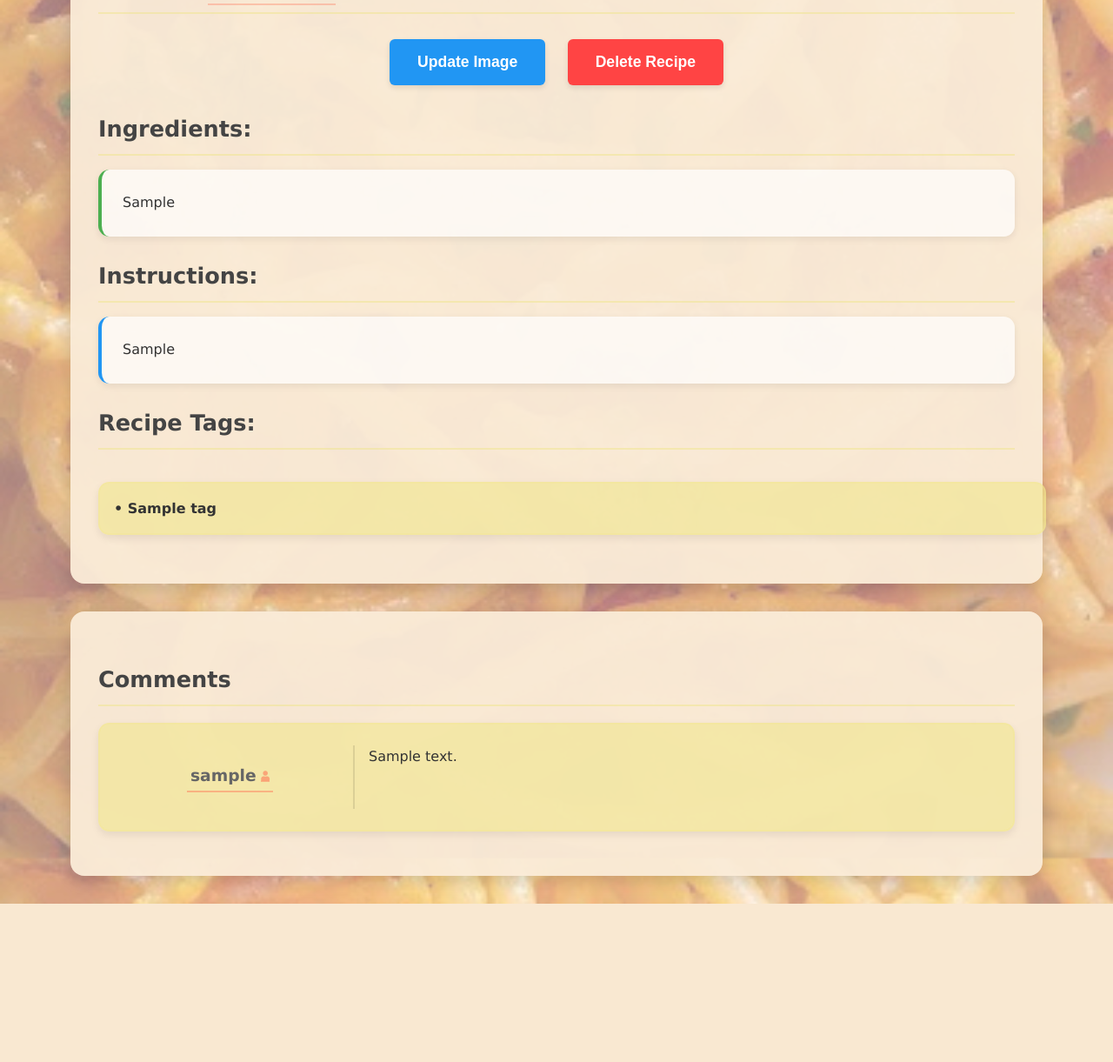
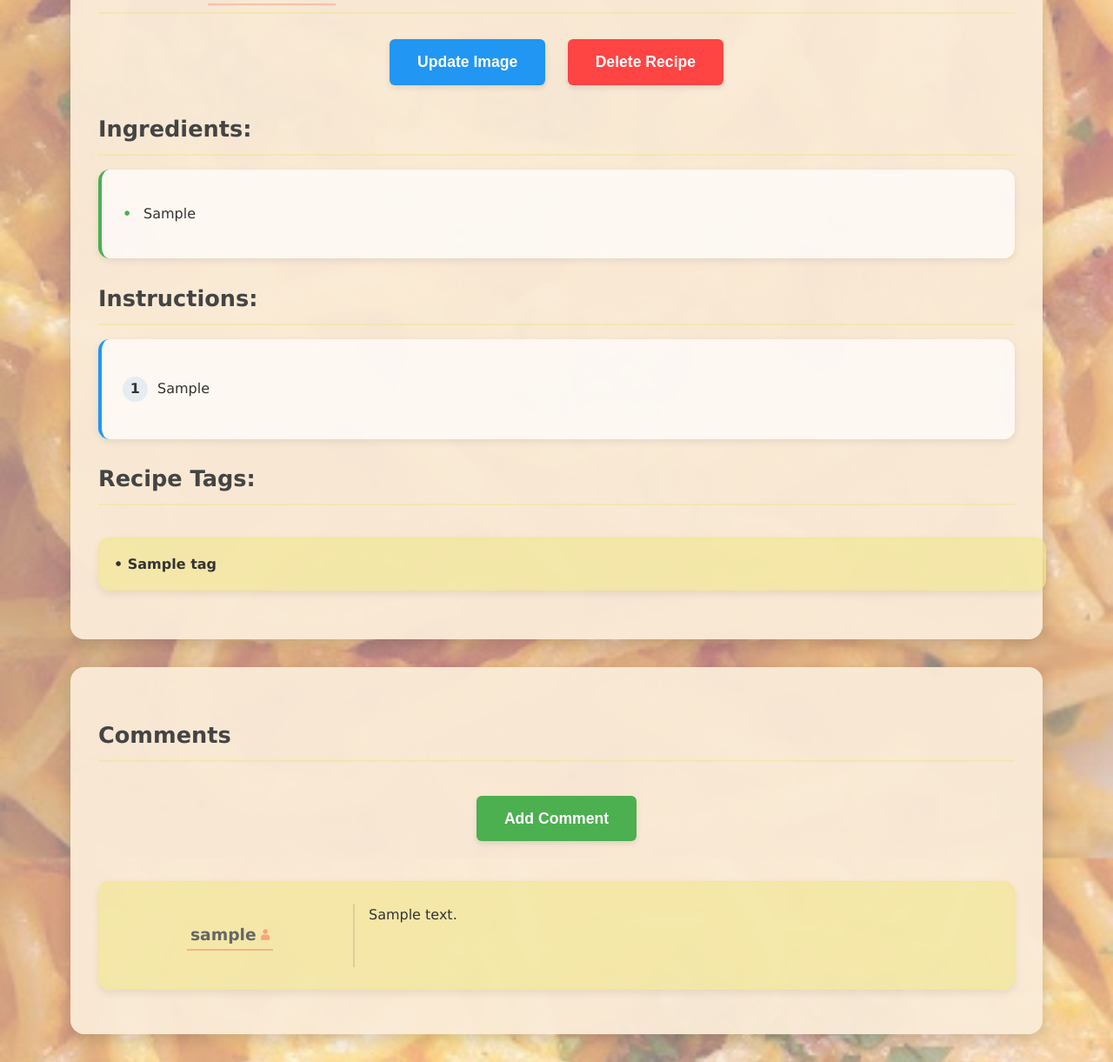
Before and after one commit to MySTerY1747/FlavorFolio, a Django app: page /recipe/1/ in a window 1280 px wide. Shown: the part 720-1941 px from the top of the page at 87% size. Before the commit the page ends 1759 px from the top, so only its background shows below. Run offline with Django 5.2, Linux system fonts and the light colour scheme; a user stored in the database is signed in; tables that the repository leaves empty hold one stand-in row (values such as "Sample post"); grey boxes marked "Sample" are stand-in pictures; some libraries are stand-ins or nearby versions.

Commit message:
add button on recipe page for authenticated users to create comment

```diff
--- a/flavorfolio/recipes/urls.py
+++ b/flavorfolio/recipes/urls.py
@@ -28,4 +28,5 @@
         views.update_recipe_image,
         name="update_recipe_image",
     ),
+    path("add_comment/<int:recipe_id>/", views.add_comment, name="add_comment"),
 ]
--- a/flavorfolio/recipes/views.py
+++ b/flavorfolio/recipes/views.py
@@ -253,3 +253,18 @@
             form.save()
 
     return redirect(reverse("recipes:recipe", args=[recipe_id]))
+
+
+@login_required
+def add_comment(request, recipe_id):
+    recipe = get_object_or_404(Recipe, id=recipe_id)
+
+    if request.method == "POST":
+        form = CommentForm(request.POST)
+        if form.is_valid():
+            comment = form.save(commit=False)
+            comment.user = request.user
+            comment.recipe = recipe
+            comment.save()
+
+    return redirect(reverse("recipes:recipe", args=[recipe_id]))
--- a/flavorfolio/static/stylesheets/recipe_styles.css
+++ b/flavorfolio/static/stylesheets/recipe_styles.css
@@ -467,3 +467,44 @@
     align-items: center;
     justify-content: center;
 }
+
+/* Comment Form Styles */
+.add-comment-button {
+    background-color: #4CAF50 !important;
+    color: white !important;
+    padding: 0.9em 1.8em;
+    font-size: 1.1rem;
+    border: none;
+    border-radius: 6px;
+    font-weight: 600;
+    cursor: pointer;
+    transition: all 0.2s ease;
+    box-shadow: 0 3px 6px rgba(0, 0, 0, 0.1);
+    margin: 1.5em 0;
+}
+
+.add-comment-button:hover {
+    background-color: #45a049 !important;
+    transform: translateY(-3px);
+    box-shadow: 0 5px 10px rgba(0, 0, 0, 0.15);
+}
+
+#comment-form {
+    margin: 1.5em 0;
+    background-color: rgba(255, 255, 255, 0.8);
+    padding: 1.5em;
+    border-radius: 0.8em;
+    box-shadow: 0 3px 8px rgba(0, 0, 0, 0.1);
+    animation: slideDown 0.3s ease-out;
+}
+
+.comment-form {
+    display: flex;
+    flex-direction: column;
+    gap: 1em;
+}
+
+.comment-action-buttons {
+    display: flex;
+    justify-content: center;
+}
--- a/flavorfolio/templates/recipes/base.html
+++ b/flavorfolio/templates/recipes/base.html
@@ -6,7 +6,7 @@
   <link rel="stylesheet" href="{% static 'stylesheets/base_styles.css' %}">
   <link rel="stylesheet" href="https://cdnjs.cloudflare.com/ajax/libs/font-awesome/5.15.4/css/all.min.css">
   <script type="text/javascript" src="{% static 'scripts/jquery-3.7.1.js' %}"></script>
-  <script src="{% static 'js/recipe.js' %}"></script>
+  <script src="{% static 'scripts/recipe.js' %}"></script>
   <style>
   body {
     background-image: url("{% static 'images/background.jpg' %}");
--- a/flavorfolio/templates/recipes/recipe.html
+++ b/flavorfolio/templates/recipes/recipe.html
@@ -78,8 +78,25 @@
 
 <div class="recipe-box">
     <h1 class="recipe-subtitles">Comments</h1>
+
+    {% if user.is_authenticated %}
+    <div class="comment-action-buttons">
+        <button class="add-comment-button" onclick="toggleCommentForm()">Add Comment</button>
+    </div>
+
+    <div id="comment-form" style="display: none;">
+        <form method="post" action="{% url 'recipes:add_comment' recipe.id %}" class="comment-form">
+            {% csrf_token %}
+            <textarea class="comment-input" name="content" required></textarea>
+            <div class="form-buttons">
+                <button type="submit" class="form-button submit-button">Post Comment</button>
+                <button type="button" class="form-button cancel-button" onclick="toggleCommentForm()">Cancel</button>
+            </div>
+        </form>
+    </div>
+    {% endif %}
+
     {% if recipe.comments.all %}
-
     {% for comment in recipe.comments.all %}
         <div class="comment-box">
         <div class="profile-section">
@@ -93,13 +110,25 @@
         </div>
         </div>
         {% endfor %}
-
-
         {% else %}
         <p>There aren't any comments yet.</p>
     {% endif %}
 </div>
 
+<script>
+function toggleCommentForm() {
+    const form = document.getElementById('comment-form');
+    const button = document.querySelector('.add-comment-button');
+    if (form.style.display === 'none') {
+        form.style.display = 'block';
+        button.textContent = 'Cancel';
+    } else {
+        form.style.display = 'none';
+        button.textContent = 'Add Comment';
+    }
+}
+</script>
+
 
 
 {% endblock %}
```
Also changed, not shown: flavorfolio/recipes/forms.py (+14 -0 lines). Lines whose indentation alone changed are shown as unchanged.
